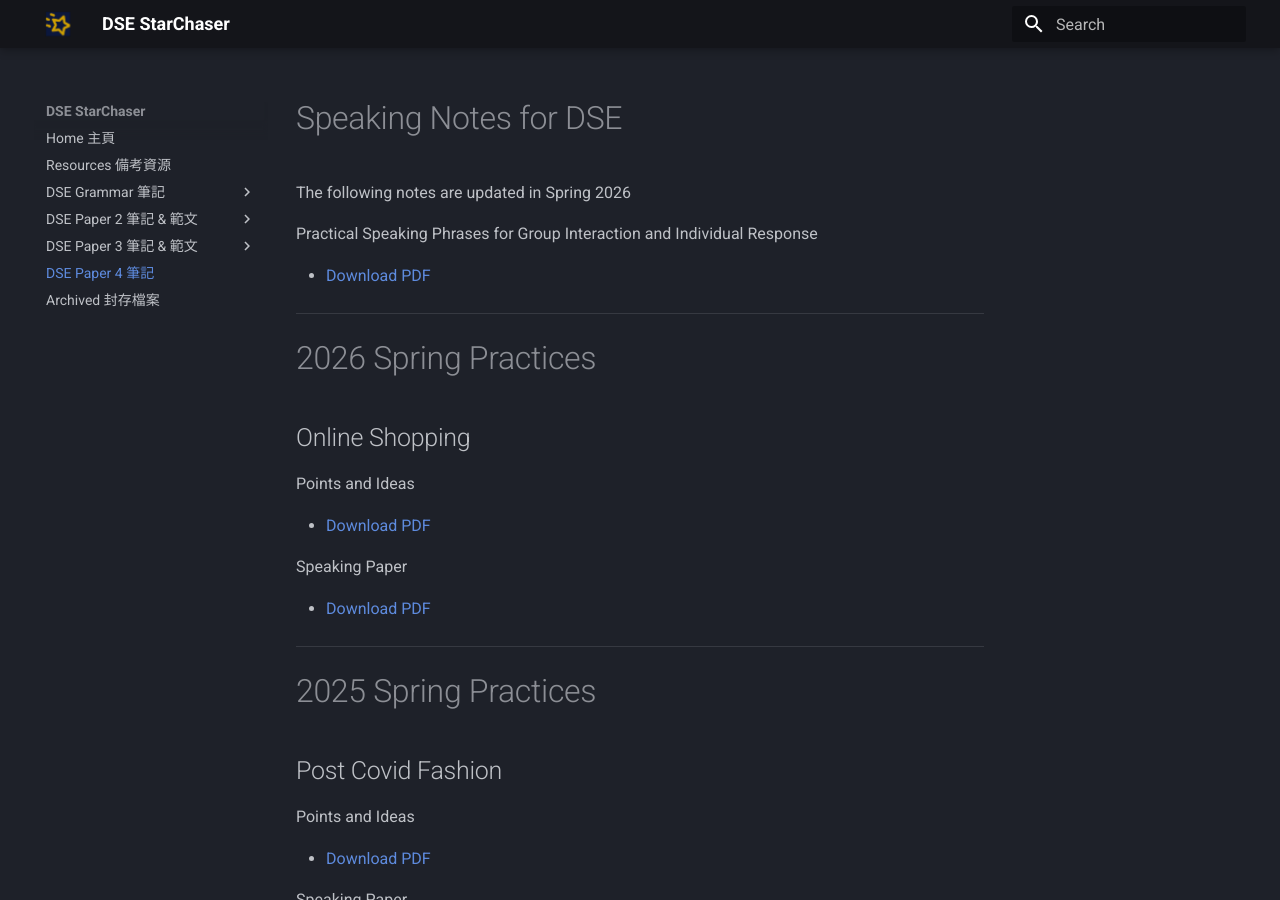
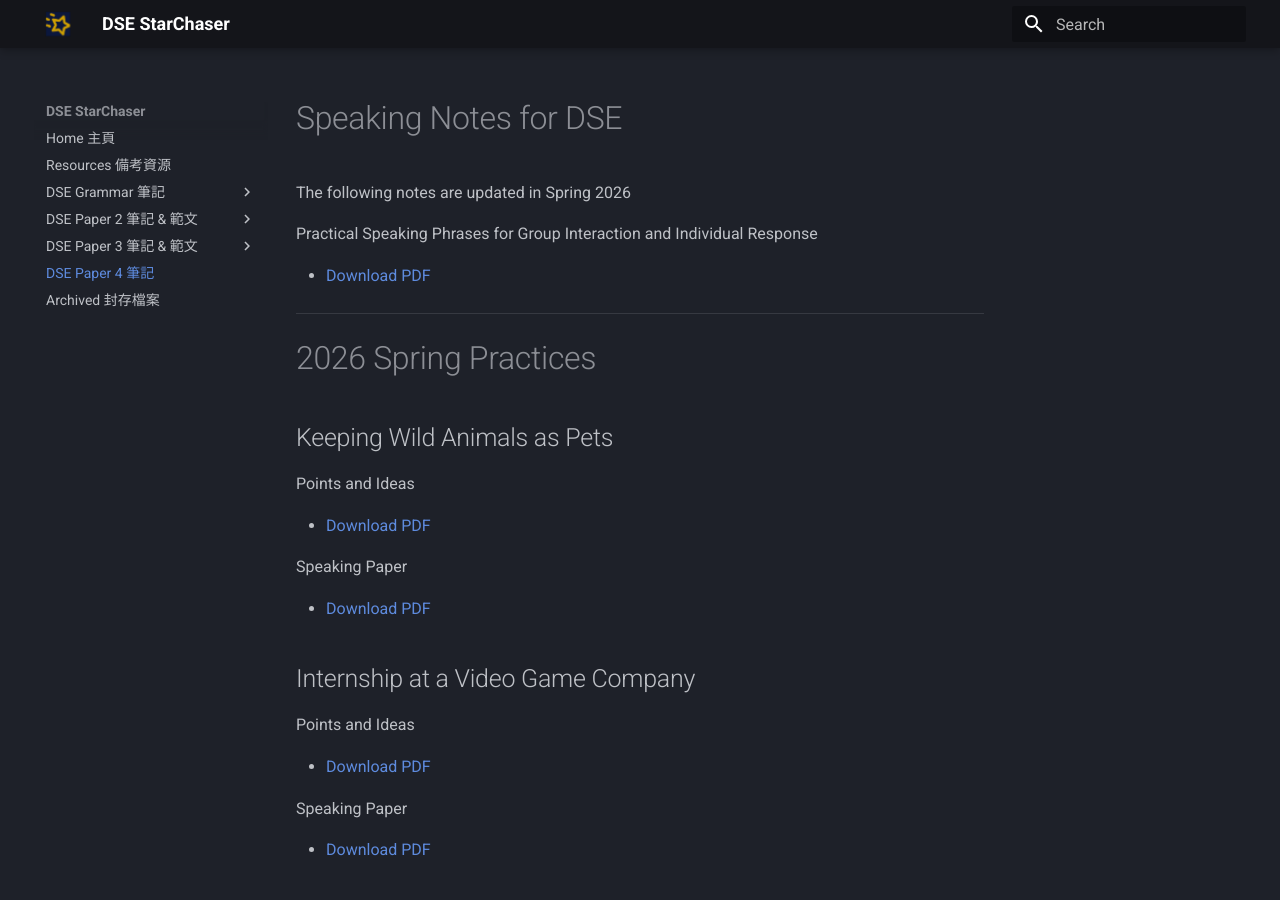
Before and after one commit to louiskwt/starchaser-portal, an MkDocs documentation site: the page built from docs/speaking/index.md, in a window 1280 px wide and 900 px high. Built offline with MkDocs 1.6.1 and Material for MkDocs 9.7.7, drawn with Linux system fonts in a browser that asks for light colours.

Commit message:
add new notes from speaking rounds

```diff
--- a/docs/speaking/index.md
+++ b/docs/speaking/index.md
@@ -9,6 +9,26 @@
 ---
 
 # 2026 Spring Practices
+
+## Keeping Wild Animals as Pets
+
+Points and Ideas
+
+- [Download PDF](https://res.cloudinary.com/ltdev/image/upload/v1773666464/starchaser/wild_animals_as_pets_ideas-1_jcwvfs.pdf)
+
+Speaking Paper
+
+- [Download PDF](https://res.cloudinary.com/ltdev/image/upload/v1773666495/starchaser/wild_animal_p4_xpu36g.pdf)
+
+## Internship at a Video Game Company
+
+Points and Ideas
+
+- [Download PDF](https://res.cloudinary.com/ltdev/image/upload/v1773666373/starchaser/video_game_internship_notes_qctadi.pdf)
+
+Speaking Paper
+
+- [Download PDF](https://res.cloudinary.com/ltdev/image/upload/v1773666374/starchaser/video_game_internship_p4_n2sa0h.pdf)
 
 ## Online Shopping
 
```
